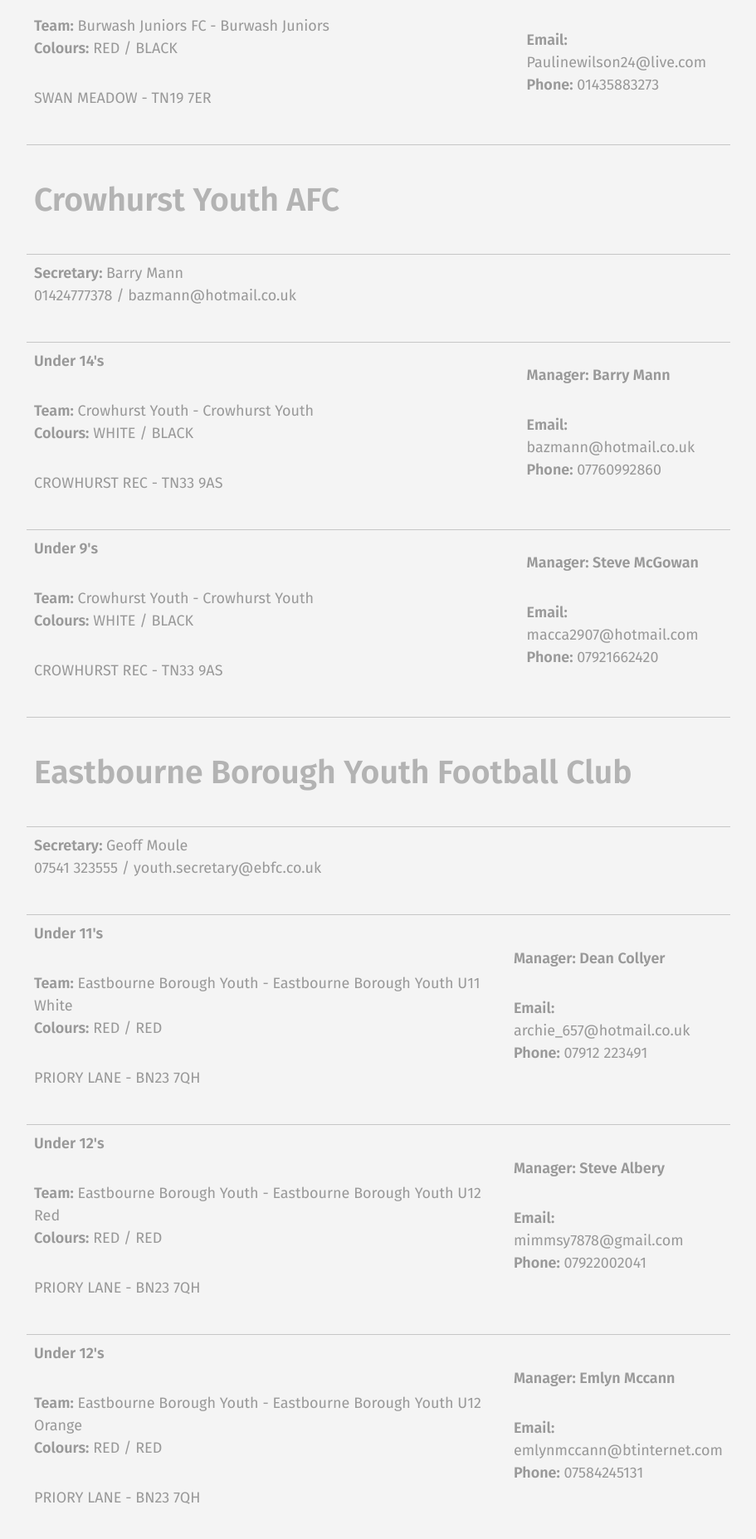
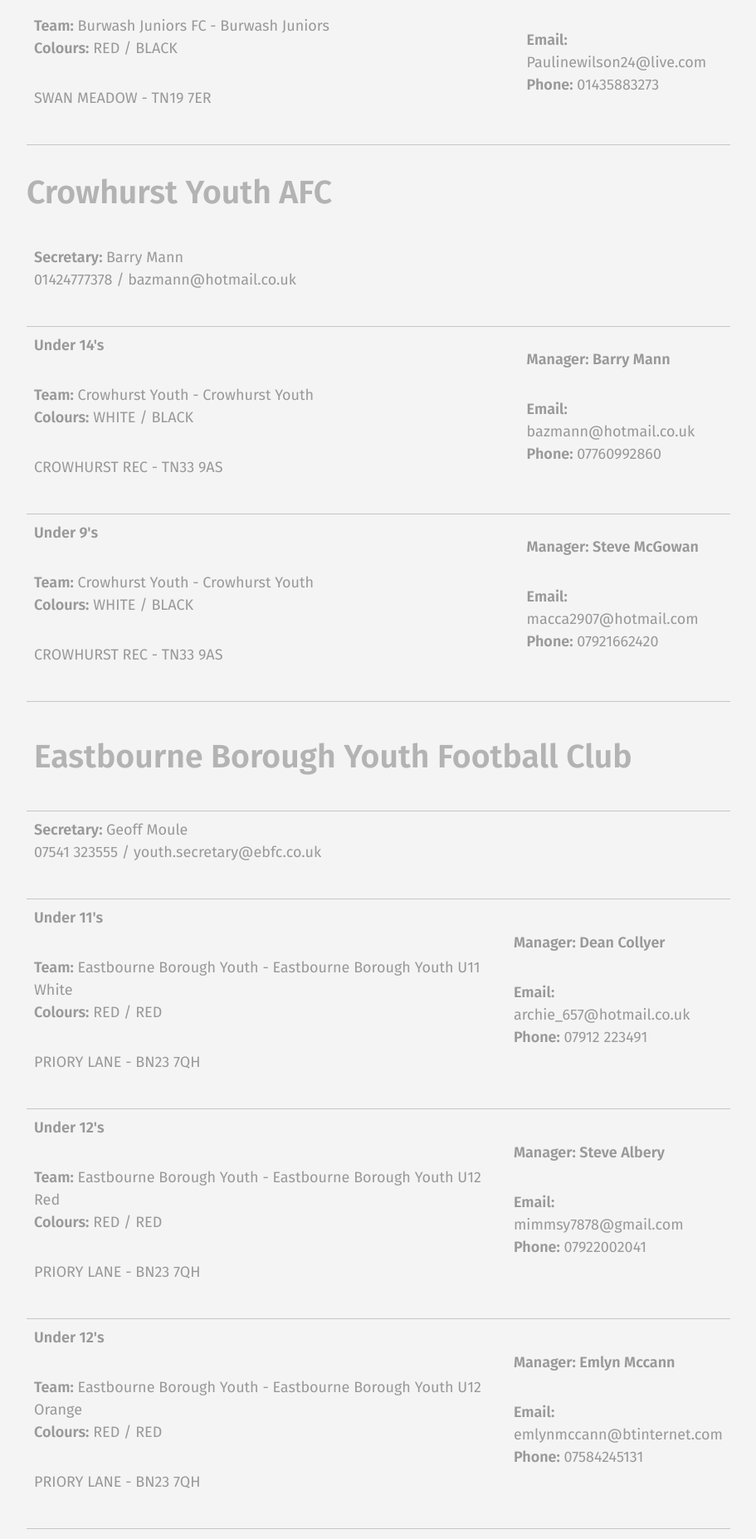
Before and after one commit to rotherleague/Rother, a Jekyll site: the page built from clubs.md, in a window 1280 px wide. Shown: the part 4388-6243 px from the top of the page at 83% size, without its empty margins (56-967 px from the left). Built offline with Jekyll 4.4.1, drawn with Linux system fonts in a browser that asks for light colours; comment, search, counter and statistics services are not loaded; a style sheet for code colours, icons or effects is not loaded.

Commit message:
Update crowhurst.html

```diff
--- a/_includes/clubs/crowhurst.html
+++ b/_includes/clubs/crowhurst.html
@@ -1,9 +1,7 @@
+ <h2 id="crowhurst"><strong>Crowhurst Youth AFC</strong></h2>
+
 <table class="table table-striped table-bordered" cellpadding="10" cellspacing="1" width="100%">
-         <tr>
-            <td colspan="2">
-               <h2><strong>Crowhurst Youth AFC</strong></h2>
-            </td>
-         </tr>
+
          <tr>
             <td colspan="2">
                <p><strong>Secretary: </strong> Barry Mann<br />01424777378 / bazmann@hotmail.co.uk <br /></p>
```
